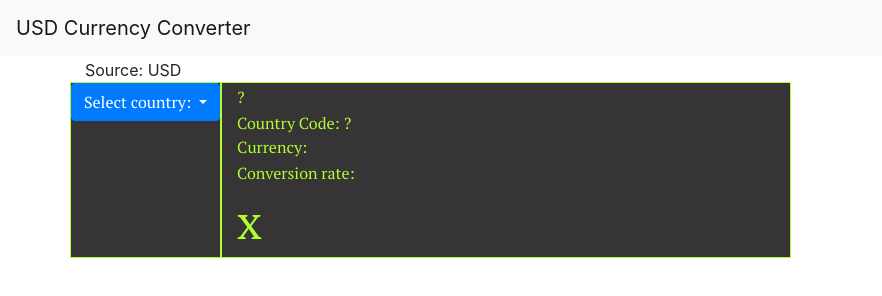
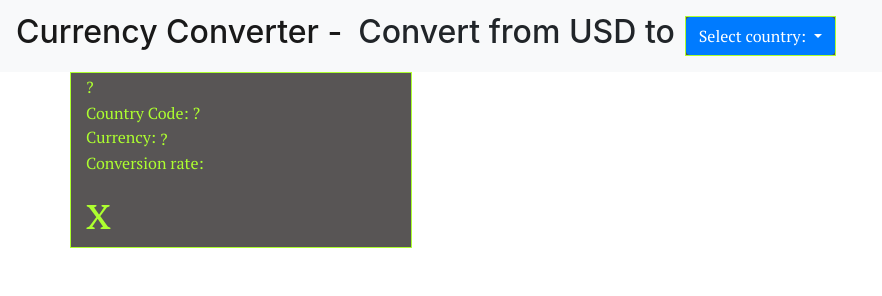
Before and after one commit to mgamatero/CurrencyConvertedFlagAPI, a plain HTML site: page index.html in a window 1280 px wide. Shown: the whole page, without its empty margins (0-882 px from the left). Drawn offline with nearby package versions, Linux system fonts and the light colour scheme.

Commit message:
Cors proxy hack  ----   https://cors-anywhere.herokuapp.com/

```diff
--- a/currencyConverter.css
+++ b/currencyConverter.css
@@ -5,14 +5,15 @@
 }
 
 .convertTo, .countryGrid{
-    background-color: rgb(54, 52, 52);
+    background-color: rgb(88, 85, 85);
     border: solid 1px greenyellow;
     color:greenyellow;
     font-family: 'PT Serif', serif;
 }
 
 .countryGrid{
-    max-width:50%;
+    align-content: center;
+    max-width: 30%;
 }
 
 .currency{
@@ -22,3 +23,7 @@
 .converted{
      font-size:3rem;
 }
+
+.convertTo{
+    margin-left: 10px;
+}
--- a/currencyConverter.js
+++ b/currencyConverter.js
@@ -23,7 +23,7 @@ $(document).ready(function () {
     var flagName=""
 
     function convert() {
-        $.get("https://apilayer.net/api/live?access_key=" + key + "&from=" + sourceCurrency + "&to=" + destinationCurrency)
+        $.get("https://cors-anywhere.herokuapp.com/http://apilayer.net/api/live?access_key=" + key + "&from=" + sourceCurrency + "&to=" + destinationCurrency)
             .done(function (data) {
                 console.log(data)  //returns JSON
 
@@ -34,10 +34,9 @@ $(document).ready(function () {
                 $converted.html(data.quotes["USD"+destinationCurrency])
 
 
-
             })
             .fail(function (e) {
-                alert(e)
+                console.log(e)
             })
     }
 
--- a/index.html
+++ b/index.html
@@ -15,17 +15,8 @@
 
 <body>
   <nav class="navbar navbar-expand-lg navbar-light bg-light">
-    <a class="navbar-brand" href="#">USD Currency Converter</a>
-    <button class="navbar-toggler" type="button" data-toggle="collapse" data-target="#navbarSupportedContent" aria-controls="navbarSupportedContent"
-      aria-expanded="false" aria-label="Toggle navigation">
-      <span class="navbar-toggler-icon"></span>
-    </button>
-  </nav>
-  <div class="container">
-    <span> Source: USD</span>
-
-    <main>
-      <div class="row">
+    <a class="navbar-brand" href="#"><h2>Currency Converter - </h2></a>
+   <span><h2>Convert from USD to </h2></span>
     <div class="convertTo">
       <div class="dropdown">
           <button type="button" class="btn btn-primary dropdown-toggle" data-toggle="dropdown">
@@ -42,10 +33,15 @@
             <a class="dropdown-item active" href="#" data="PHP" value="PH">Phillipines</a>
           </div>
         </div>
+  </div>
+
+  </nav>
+  <div class="container">
 
 
+    <main>
+      <div class="row">
 
-        </div>
         <div class="col countryGrid">
           <span class="country">?</span>
           <img id="flag" src="">
@@ -55,7 +51,7 @@
           </div>
           <div>
             Currency:
-            <span class="currency"></span>
+            <span class="currency">?</span>
           </div>
           <div>
             Conversion rate:
```
Lines whose indentation alone changed are shown as unchanged.
